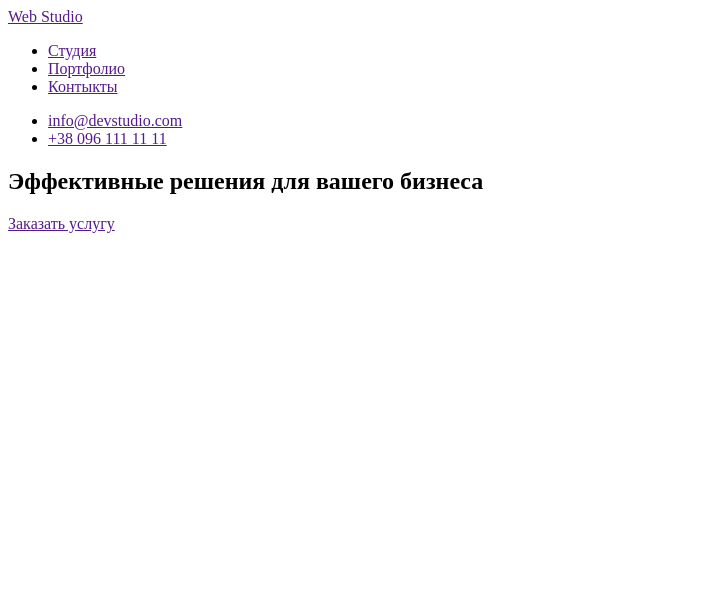
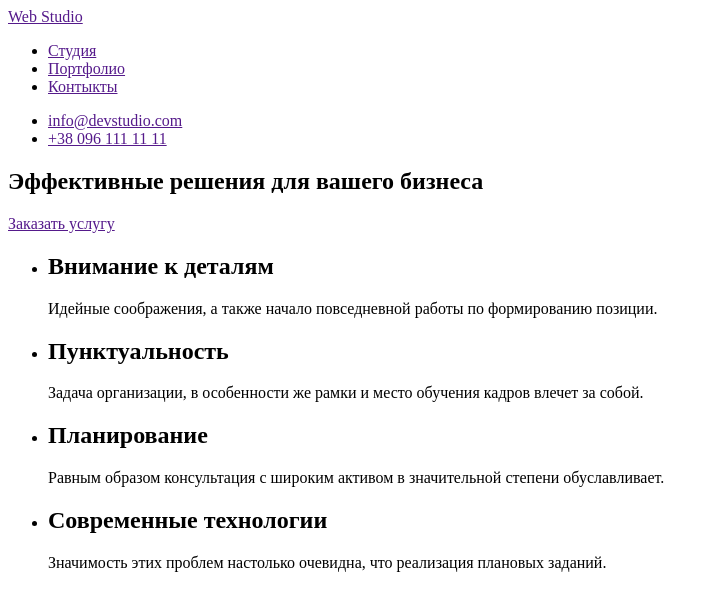
Before and after one commit to Di0404/bootcamp12-1, a plain HTML site: page index.html in a window 1280 px wide. Shown: the whole page, without its empty margins (0-717 px from the left). Drawn offline with Linux system fonts and the light colour scheme.

Commit message:
Добавила новые списки
Надо еще раз проверить

```diff
--- a/index.html
+++ b/index.html
@@ -29,5 +29,29 @@
         <a href=""> Заказать услугу</a>
     </section>
 </div>
+
+    <ul>
+        <li>
+            <h2>Внимание к деталям</h2>
+            <p>Идейные соображения, а также начало повседневной работы по формированию позиции.
+            </p>
+        </li>
+        <li>
+            <h2>Пунктуальность</h2>
+            <p>Задача организации, в особенности же рамки и место обучения кадров влечет за собой.
+            </p>
+        </li>
+        <li>
+            <h2>Планирование</h2>
+            <p>Равным образом консультация с широким активом в значительной степени обуславливает.
+            </p>
+        </li>
+        <li>
+            <h2>Современные технологии</h2>
+            <p>Значимость этих проблем настолько очевидна, что реализация плановых заданий.
+            </p>
+        </li>
+    </ul>
 </body>
 </html>
+</html>
```
